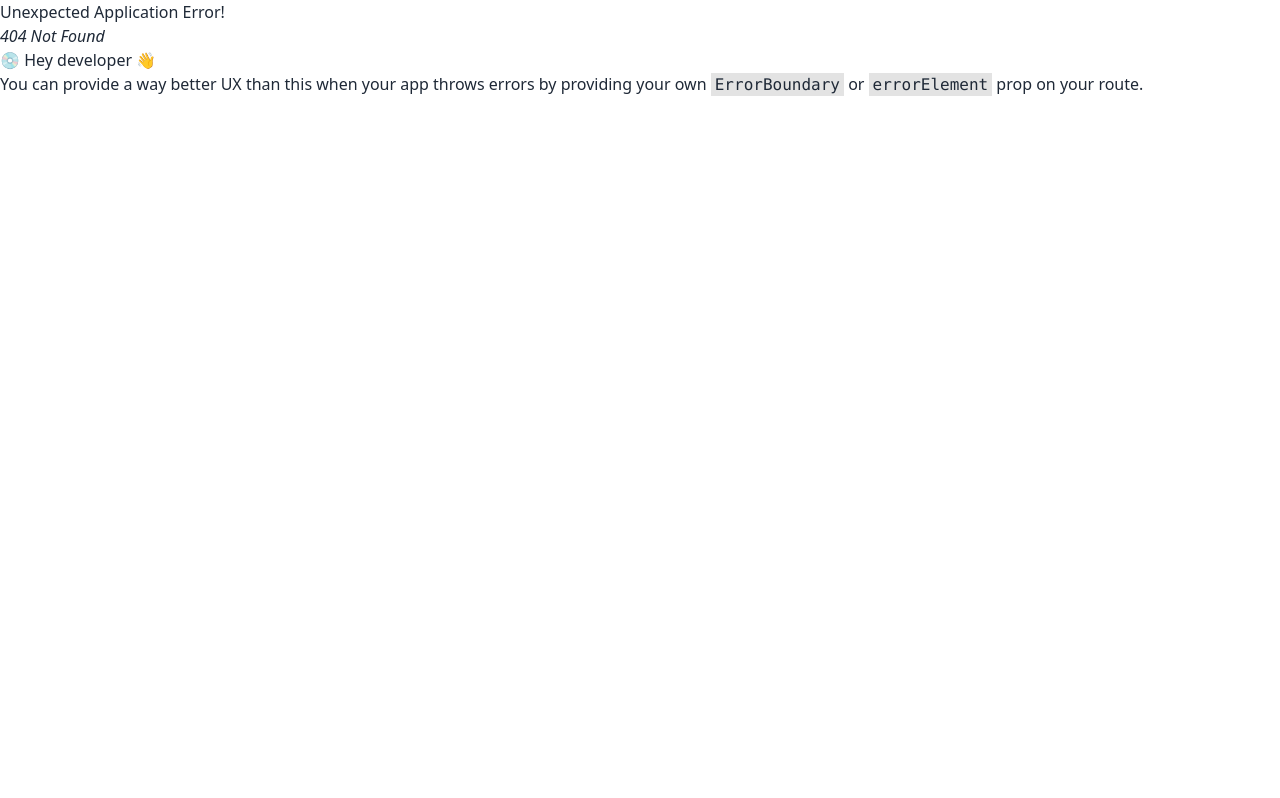
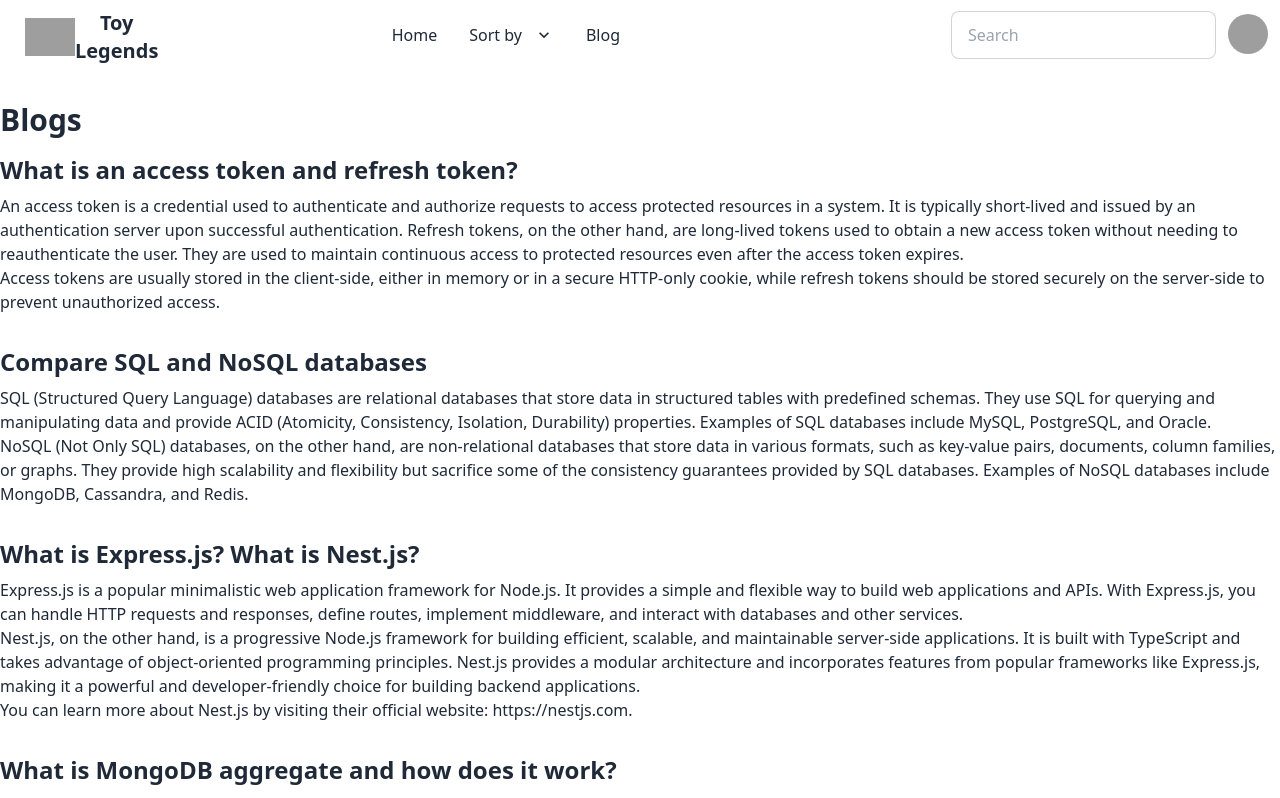
Before and after one commit to reaxul/toy-legend-client, a React (Vite) app: page /blog in a window 1280 px wide. Before the commit this address had no page. Shown: the top 798 px of the page. Built offline with nearby package versions, Linux system fonts and the light colour scheme; grey boxes are pictures that could not be loaded.

Commit message:
blog page done

```diff
--- a/package.json
+++ b/package.json
@@ -16,6 +16,7 @@
     "react": "^18.2.0",
     "react-dom": "^18.2.0",
     "react-router-dom": "^6.11.2",
+    "react-tabs": "^6.0.1",
     "sort-by": "^1.2.0"
   },
   "devDependencies": {
--- /dev/null
+++ b/src/Pages/BlogPage.jsx
@@ -0,0 +1,88 @@
+import React from "react";
+
+const BlogPage = () => {
+  return (
+    <div className="container mx-auto py-8">
+      <h1 className="text-3xl font-bold mb-4">Blogs</h1>
+
+      <div className="mb-8">
+        <h2 className="text-2xl font-bold mb-2">
+          What is an access token and refresh token?
+        </h2>
+        <p>
+          An access token is a credential used to authenticate and authorize
+          requests to access protected resources in a system. It is typically
+          short-lived and issued by an authentication server upon successful
+          authentication. Refresh tokens, on the other hand, are long-lived
+          tokens used to obtain a new access token without needing to
+          reauthenticate the user. They are used to maintain continuous access
+          to protected resources even after the access token expires.
+        </p>
+        <p>
+          Access tokens are usually stored in the client-side, either in memory
+          or in a secure HTTP-only cookie, while refresh tokens should be stored
+          securely on the server-side to prevent unauthorized access.
+        </p>
+      </div>
+
+      <div className="mb-8">
+        <h2 className="text-2xl font-bold mb-2">
+          Compare SQL and NoSQL databases
+        </h2>
+        <p>
+          SQL (Structured Query Language) databases are relational databases
+          that store data in structured tables with predefined schemas. They use
+          SQL for querying and manipulating data and provide ACID (Atomicity,
+          Consistency, Isolation, Durability) properties. Examples of SQL
+          databases include MySQL, PostgreSQL, and Oracle.
+        </p>
+        <p>
+          NoSQL (Not Only SQL) databases, on the other hand, are non-relational
+          databases that store data in various formats, such as key-value pairs,
+          documents, column families, or graphs. They provide high scalability
+          and flexibility but sacrifice some of the consistency guarantees
+          provided by SQL databases. Examples of NoSQL databases include
+          MongoDB, Cassandra, and Redis.
+        </p>
+      </div>
+
+      <div className="mb-8">
+        <h2 className="text-2xl font-bold mb-2">
+          What is Express.js? What is Nest.js?
+        </h2>
+        <p>
+          Express.js is a popular minimalistic web application framework for
+          Node.js. It provides a simple and flexible way to build web
+          applications and APIs. With Express.js, you can handle HTTP requests
+          and responses, define routes, implement middleware, and interact with
+          databases and other services.
+        </p>
+        <p>
+          Nest.js, on the other hand, is a progressive Node.js framework for
+          building efficient, scalable, and maintainable server-side
+          applications. It is built with TypeScript and takes advantage of
+          object-oriented programming principles. Nest.js provides a modular
+          architecture and incorporates features from popular frameworks like
+          Express.js, making it a powerful and developer-friendly choice for
+          building backend applications.
+        </p>
+        <p>
+          You can learn more about Nest.js by visiting their official website:{" "}
+          <a href="https://nestjs.com">https://nestjs.com</a>.
+        </p>
+      </div>
+
+      <div className="mb-8">
+        <h2 className="text-2xl font-bold mb-2">
+          What is MongoDB aggregate and how does it work?
+        </h2>
+        <p>
+          MongoDB's aggregate is a powerful pipeline-based framework for
+          performing advanced data aggregation and transformation operations on
+          the data stored in MongoDB. It allows you to process and manipulate data using a series of stages in the aggregation pipeline.
+        </p>
+      </div>
+    </div>
+  );
+};
+export default BlogPage;
--- a/src/Pages/Home.jsx
+++ b/src/Pages/Home.jsx
@@ -1,4 +1,5 @@
 import Banner from "../components/Banner";
+import CategoryTabs from "../components/CategoryTabs";
 import GallerySection from "../components/GallerySection";
 
 
@@ -7,6 +8,7 @@ const Home = () => {
     <div>
           <Banner></Banner>
           <GallerySection></GallerySection>
+          <CategoryTabs></CategoryTabs>
     </div>
   );
 };
--- a/src/Routes/Routes.jsx
+++ b/src/Routes/Routes.jsx
@@ -1,6 +1,7 @@
 import { createBrowserRouter } from "react-router-dom";
 import Main from "../Layouts/Main";
 import Home from "../Pages/Home";
+import BlogPage from "../Pages/BlogPage";
 
 const router = createBrowserRouter([
     {
@@ -10,6 +11,9 @@ const router = createBrowserRouter([
             {
                 path: "/",
                 element:<Home></Home>
+            }, {
+                path: '/blog',
+                element:<BlogPage></BlogPage>
           }
       ]
     },
--- /dev/null
+++ b/src/components/CategoryTabs.jsx
@@ -0,0 +1,25 @@
+import { Tab, Tabs, TabList, TabPanel } from "react-tabs";
+import "react-tabs/style/react-tabs.css";
+
+const CategoryTabs = () => {
+  return (
+      <div className="mt-10">
+          <h2 className="text-3xl text-center font-bold mb-8">
+          Unleash Your Inner Hero: Action Figure Toy Collection
+      </h2>
+      <Tabs>
+        <TabList>
+          <Tab>Marvel</Tab>
+          <Tab>Avengers</Tab>
+          <Tab>Star Wars</Tab>
+        </TabList>
+
+        <TabPanel>{/* Render Marvel action hero toys */}</TabPanel>
+        <TabPanel>{/* Render Avengers action hero toys */}</TabPanel>
+        <TabPanel>{/* Render Star Wars action hero toys */}</TabPanel>
+      </Tabs>
+    </div>
+  );
+};
+
+export default CategoryTabs;
--- a/src/components/GallerySection.jsx
+++ b/src/components/GallerySection.jsx
@@ -1,28 +1,6 @@
-import React from "react";
 
 const GallerySection = () => {
-  const toyImages = [
-    {
-      id: 1,
-      src: "toy1.jpg",
-      alt: "Toy 1",
-    },
-    {
-      id: 2,
-      src: "toy2.jpg",
-      alt: "Toy 2",
-    },
-    {
-      id: 3,
-      src: "toy3.jpg",
-      alt: "Toy 3",
-    },
-    {
-      id: 4,
-      src: "toy4.jpg",
-      alt: "Toy 4",
-    },
-  ];
+
 
   return (
     <section className="py-12">
--- a/src/shared/NabBar.jsx
+++ b/src/shared/NabBar.jsx
@@ -52,7 +52,7 @@ const NabBar = () => {
                 </ul>
               </li>
               <li>
-                <a>Blog</a>
+                <Link to='blog'>Blog</Link>
               </li>
             </ul>
           </div>
@@ -99,7 +99,7 @@ const NabBar = () => {
               </ul>
             </li>
             <li>
-              <a>Blog</a>
+              <Link to='/blog'>Blog</Link>
             </li>
           </ul>
         </div>
```
Also changed, not shown: src/main.jsx (+3 -5 lines), 1 other file (tests, documents, lock files or other folders).
